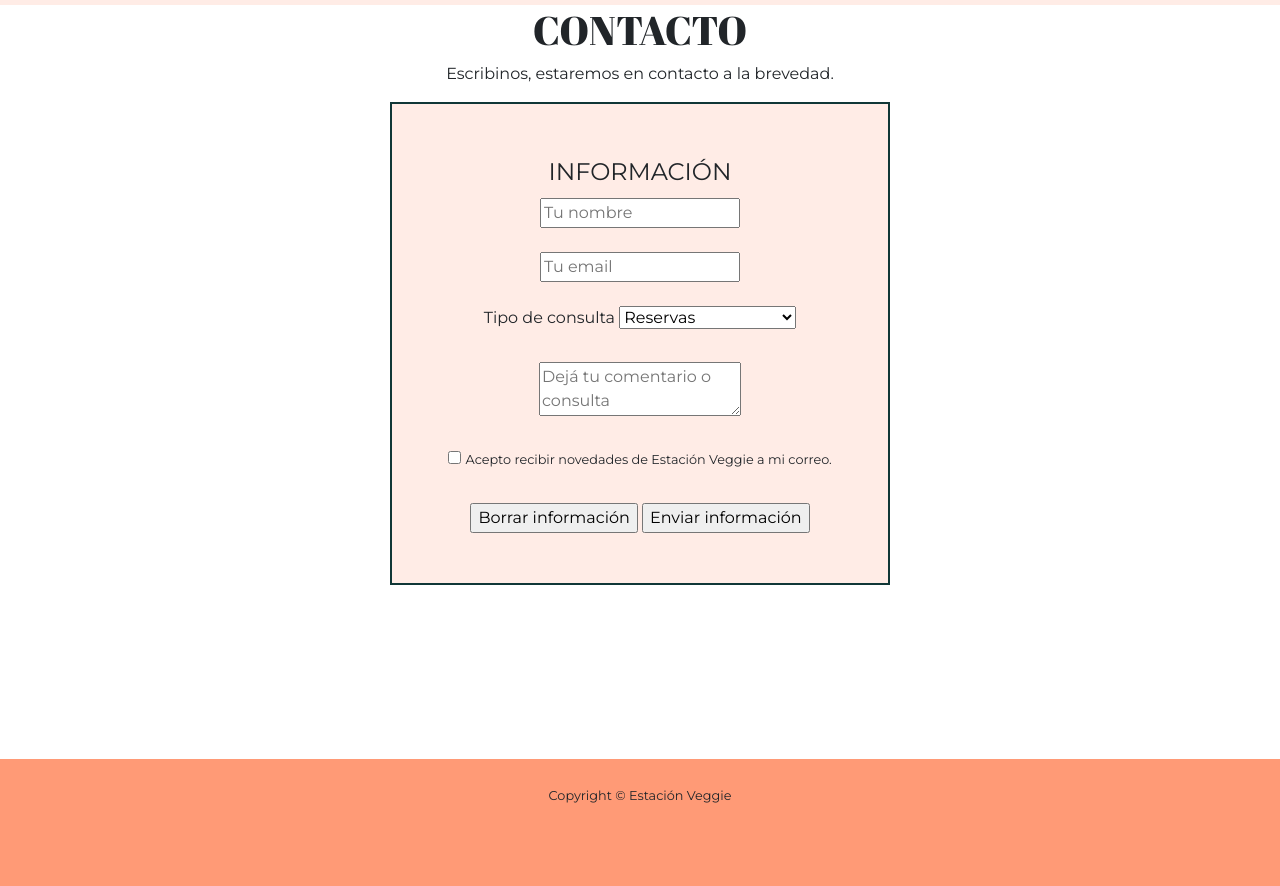
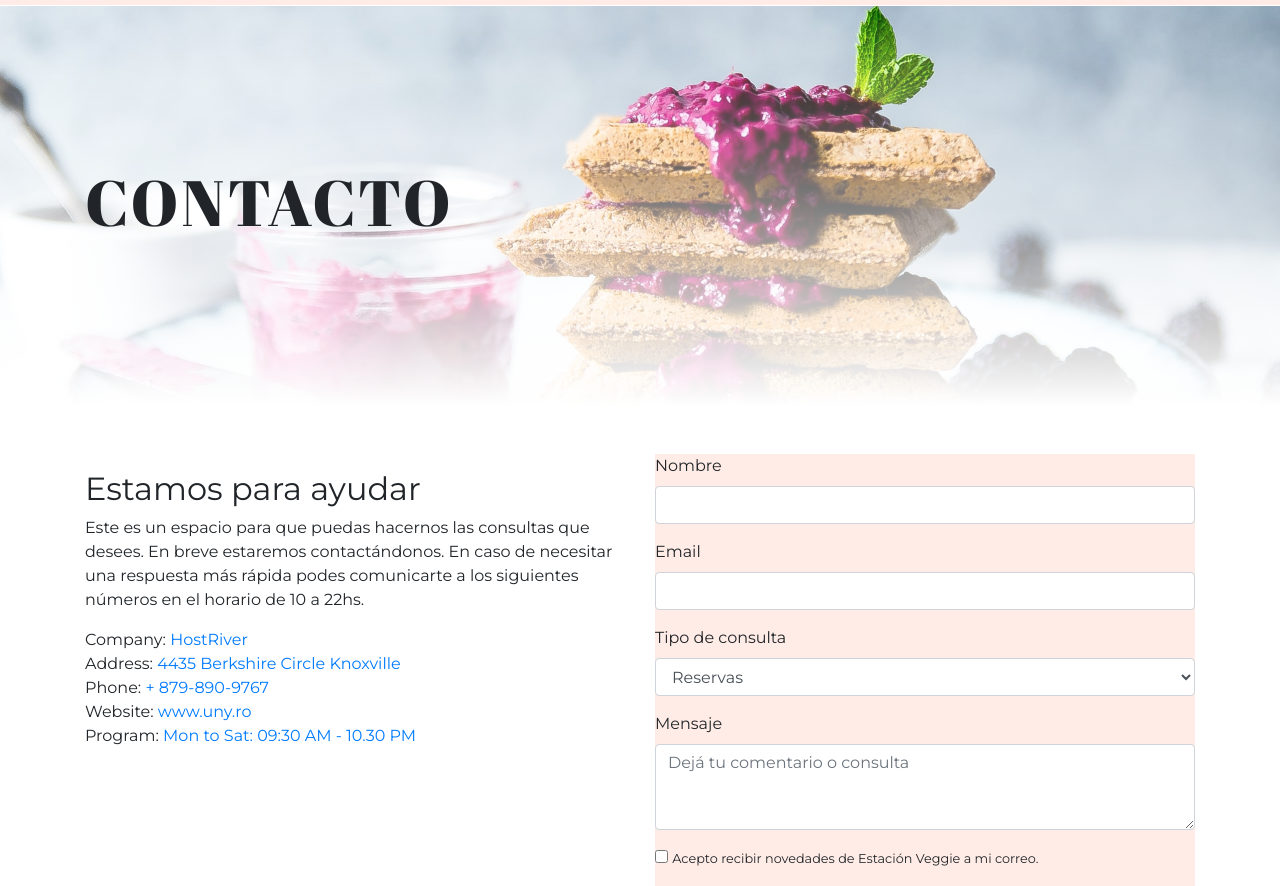
Before and after one commit to rociopenalva/Estacion-Veggie, a website: page contacto.html in a window 1280 px wide. Shown: the part 66-952 px from the top of the page. Drawn offline with nearby package versions, Linux system fonts and the light colour scheme.

Commit message:
Mejoras en la sección de contacto

```diff
--- a/contacto.html
+++ b/contacto.html
@@ -6,7 +6,7 @@
     <title>Contacto</title>
     <meta name="viewport" content="width=device-width, initial-scale=1, shrink-to-fit=no">
     <meta name="description" content="Reservar restaurante vegetariano y vegano">
-   <meta name="keywords"  content="RESTAURANT VEGANO, RESTAURANT VEGETARIANO, RESTAURANTE VEGANO, COMIDA VEGANA, RESERVAR RESTAURANTE, MENÚ VEGANO">
+    <meta name="keywords" content="RESTAURANT VEGANO, RESTAURANT VEGETARIANO, RESTAURANTE VEGANO, COMIDA VEGANA, RESERVAR RESTAURANTE, MENÚ VEGANO">
 
     <link rel="shortcut icon" href="favicon.ico" type="image/x-icon">
     <link rel="icon" href="favicon.ico" type="image/x-icon">
@@ -16,9 +16,16 @@
     <link href="https://use.fontawesome.com/releases/v5.0.10/css/all.css" rel="stylesheet">
     <link href="https://fonts.googleapis.com/css2?family=Abril+Fatface&family=Montserrat:ital,wght@0,200;0,400;0,800;1,200;1,400;1,800&display=swap" rel="stylesheet">
 
+    <!--animaciones-->
+    <link rel="stylesheet" href="https://cdnjs.cloudflare.com/ajax/libs/animate.css/4.1.1/animate.min.css" />
+
     <script src="https://ajax.googleapis.com/ajax/libs/jquery/3.5.1/jquery.min.js"></script>
     <script src="https://cdnjs.cloudflare.com/ajax/libs/popper.js/1.16.0/umd/popper.min.js"></script>
     <script src="https://maxcdn.bootstrapcdn.com/bootstrap/4.5.2/js/bootstrap.min.js"></script>
+    <script src="js/wow.min.js"></script>
+    <script>
+        new WOW().init();
+    </script>
 </head>
 
 
@@ -62,53 +69,101 @@
         </div>
     </nav>
 
+    <header id="masthead" class="bg4">
+        <div class="container h-100">
+            <div class="row h-100 align-items-center">
+                <div class="col-xs-12 col-md-3">
+                    <h1>CONTACTO</h1>
 
-    <div class="contenido">
-        <h1>Contacto</h1>
-        <p>Escribinos, estaremos en contacto a la brevedad.</p>
+                </div>
+            </div>
+        </div>
+    </header>
+    <div class="container-fluid contenido">
+        <section class=" pt-5">
+            <div class="container">
 
-        <form action="#index" method="post">
+                <div class="row ">
 
-            <legend>INFORMACIÓN</legend>
-            <input type="text" placeholder="Tu nombre" id="nombreUsuario" />
-            <br>
-            <br>
-            <input type="email" placeholder="Tu email" id="emailUsuario" />
-            <br>
-            <br>
+                    <div class="col-md-6 mt-3 wow animate__animated animate__fadeInLeft " data-wow-delay=".2s">
+                        <h2 class="formtitle">Estamos para ayudar</h2>
+                        <p>Este es un espacio para que puedas hacernos las consultas que desees. En breve estaremos contactándonos. En caso de necesitar una respuesta más rápida podes comunicarte a los siguientes números en el horario de 10 a 22hs. </p>
 
-            <label for="nombre_apellido">Tipo de consulta</label>
-            <select name="talles">
+                        <div class="find-widget">
+                            Company: <a href="https://hostriver.ro">HostRiver</a>
+                        </div>
+                        <div class="find-widget">
+                            Address: <a href="#">4435 Berkshire Circle Knoxville</a>
+                        </div>
+                        <div class="find-widget">
+                            Phone: <a href="#">+ 879-890-9767</a>
+                        </div>
+
+                        <div class="find-widget">
+                            Website: <a href="https://uny.ro">www.uny.ro</a>
+                        </div>
+                        <div class="find-widget">
+                            Program: <a href="#">Mon to Sat: 09:30 AM - 10.30 PM</a>
+                        </div>
+                    </div>
+                    <!-- contact form -->
+                    <div class="col-md-6 wow animate__animated animate__fadeInRight" data-wow-delay=".2s">
+                        <form class="shake" role="form" method="post" id="contactForm" name="contact-form" data-toggle="validator">
+                            <!-- Nombre -->
+                            <div class="form-group label-floating">
+                                <label class="control-label" for="name">Nombre</label>
+                                <input class="form-control" id="name" type="text" name="name" required data-error="Please enter your name">
+                                <div class="help-block with-errors"></div>
+                            </div>
+                            <!-- email -->
+                            <div class="form-group label-floating">
+                                <label class="control-label" for="email">Email</label>
+                                <input class="form-control" id="email" type="email" name="email" required data-error="Please enter your Email">
+                                <div class="help-block with-errors"></div>
+                            </div>
+                            <!-- Subject -->
+                            <div class="form-group label-floating">
+                                <label class="control-label">Tipo de consulta</label>
+                                <select class="form-control">
 
                                     <option value="res">Reservas</option>
 
                                     <option value="men">Menú</option>
 
                                     <option value="at">Atención al público</option>
+                                    <option value="ot">Otro</option>
 
                                 </select>
+                                <div class="help-block with-errors"></div>
+                            </div>
+                            <!-- Mensaje -->
+                            <div class="form-group label-floating">
+                                <label for="message" class="control-label">Mensaje</label>
+                                <textarea class="form-control" placeholder="Dejá tu comentario o consulta" rows="3" id="message" name="message" required data-error="Write your message"></textarea>
+                                <div class="help-block with-errors"></div>
+                            </div>
 
-            <br>
-            <br>
-
-            <textarea id="Comentario" placeholder="Dejá tu comentario o consulta"></textarea>
-
-            <br>
-            <br>
-
+                            <div class="form-group">
                                 <input type="checkbox" name="acepta" value="1" />
                                 <label for="nombre_apellido"><small>Acepto recibir novedades de Estación Veggie a mi correo.</small></label>
-            <br>
-            <br>
+                            </div>
+
+                            <!-- Form Submit -->
+                            <div class="form-submit mt-4">
                                 <input type="reset" value="Borrar información" />
                                 <input type="submit" value="Enviar información" />
 
-
+                            </div>
 
                         </form>
                     </div>
+                </div>
+            </div>
+        </section>
 
-    <br>
+    </div>
+
+
 
     <footer id="sticky-footer" class="py-4">
         <div class="container text-center">
@@ -116,6 +171,7 @@
         </div>
     </footer>
 
+
     <script src="https://code.jquery.com/jquery.js"></script>
     <script src="js/bootstrap.min.js"></script>
 </body></html>
--- a/css/styles.css
+++ b/css/styles.css
@@ -9,16 +9,43 @@ body {
 }
 
 .contenido {
-    text-align: center;
     margin: auto;
+}
+
+
+#masthead {
+  height: 40vh;
+  min-height: 400px;
+  background-size: cover;
+  background-position: center;
+  background-repeat: no-repeat;
+}
+
+.bg1{
+    background-image: linear-gradient(0deg, rgba(255,255,255,1) 0%, rgba(255,255,255,0) 100%), url(img/contacto-header.jpg);
+}
+
+.bg2{
+    background-image: linear-gradient(0deg, rgba(255,255,255,1) 0%, rgba(255,255,255,0) 100%), url(img/contacto-header.jpg);
+}
+
+.bg3{
+    background-image: linear-gradient(0deg, rgba(255,255,255,1) 0%, rgba(255,255,255,0) 100%), url(img/contacto-header.jpg);
+}
+
+.bg4{
+    background-image: linear-gradient(0deg, rgba(255,255,255,1) 0%, rgba(255,255,255,0) 100%), url(img/contacto-header.jpg);
 }
 
 h1 {
     font-family: 'Abril Fatface', cursive;
+    font-size: 4rem;
+    letter-spacing: 0.2rem;
+    text-align: center;
     text-transform: uppercase
 }
 
-/*Header*/
+/*Navbar*/
 
 .collapse navbar-collapse {
     justify-items: end;
@@ -218,7 +245,7 @@ a.nav-link:hover:before {
     background-size: cover;
 }
 
-div h2 {
+.somosEstacion {
     filter: drop-shadow(2px 3px 2px rgba(43, 43, 43, 0.71));
     letter-spacing: 1px;
 }
@@ -254,13 +281,15 @@ div h2 {
 
 /* contacto */
 
-form {
+.formulario {
     width: 500px;
     margin: auto;
 
     border: solid 2px #103737;
     padding: 50px 20px;
 }
+
+
 
 #sticky-footer {
     background-color: #ff9a76;
```
Also changed, not shown: css/img/contacto-header.jpg (added), 3 other files. Lines whose indentation alone changed are shown as unchanged.
